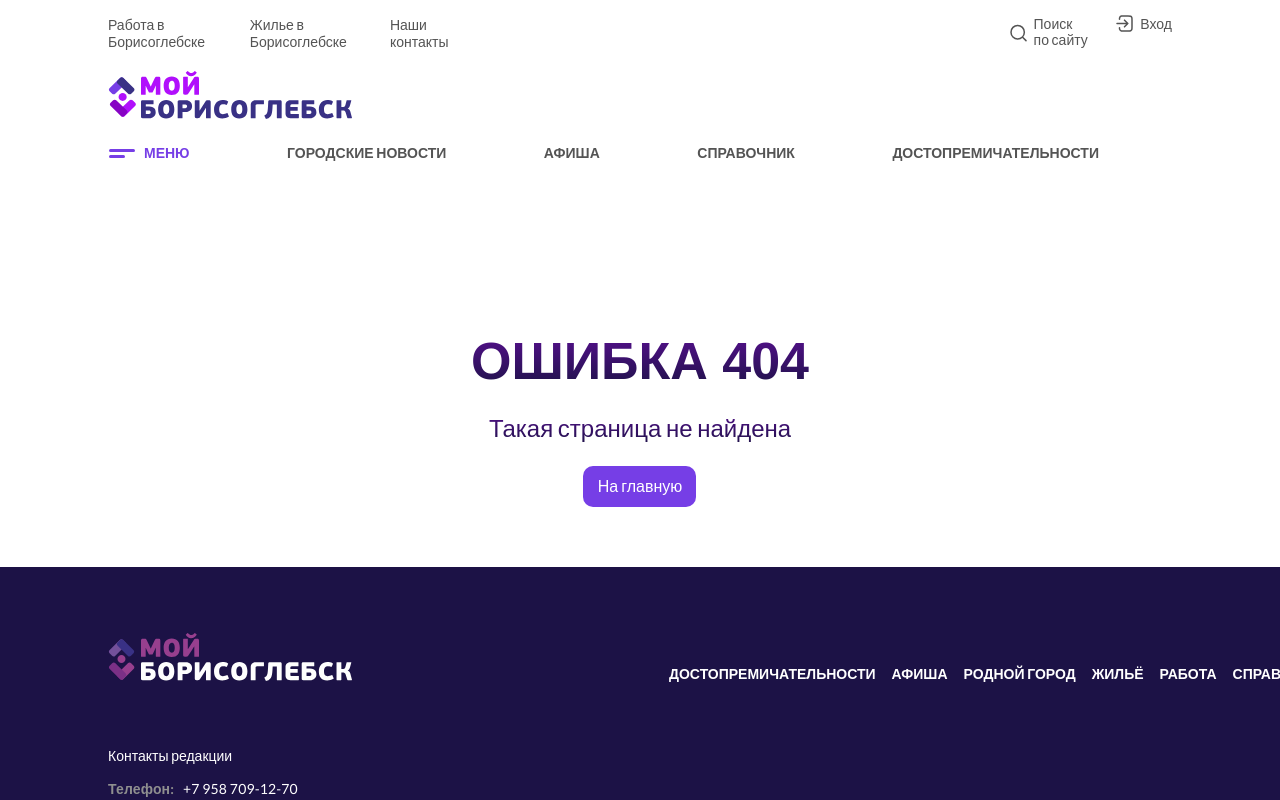
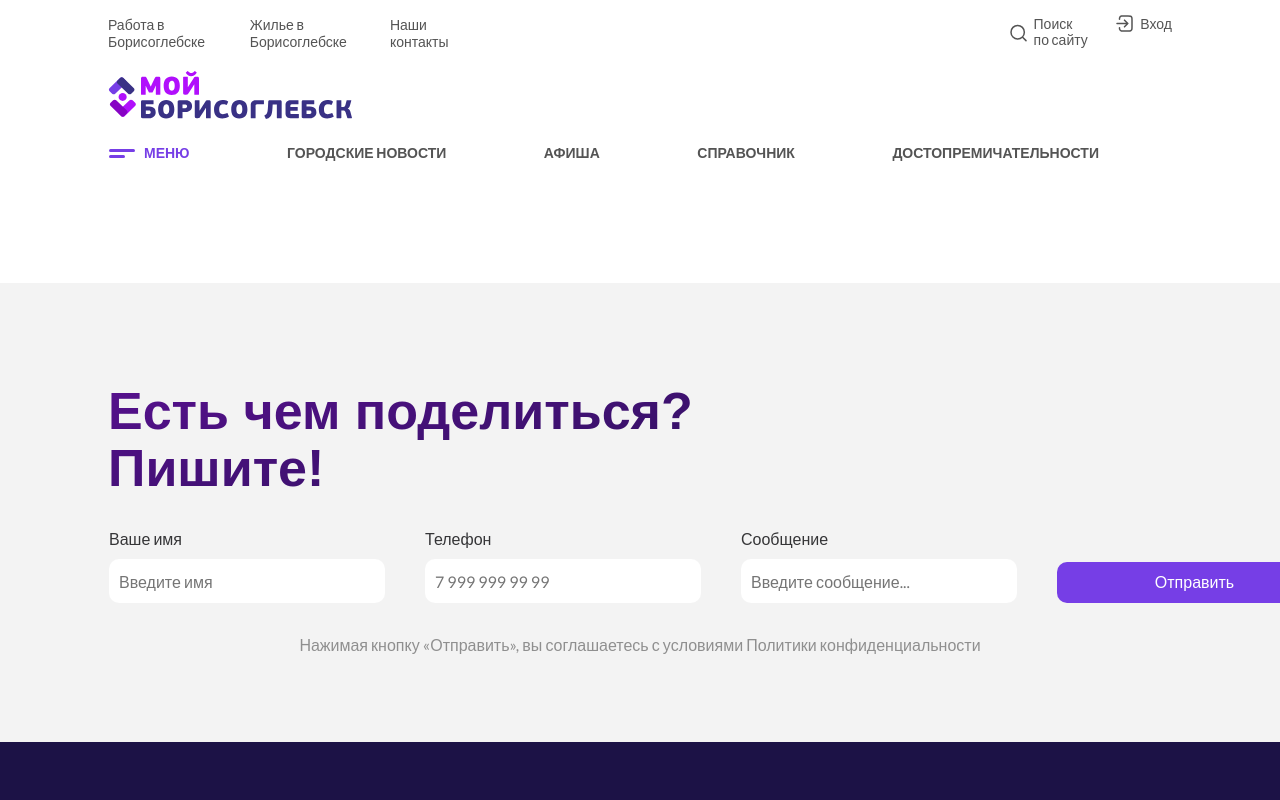
Before and after one commit to sky-trash/my_city, a Vue app: page /Contact in a window 1280 px wide. Shown: the top 800 px of the page. Built offline with nearby package versions, Linux system fonts and the light colour scheme.

Commit message:
contact layout

```diff
--- /dev/null
+++ b/src/components/contact/contact.scss
@@ -0,0 +1,3 @@
+.contact {
+  padding: 60px 0;
+}
--- /dev/null
+++ b/src/components/contact/contact.vue
@@ -0,0 +1,16 @@
+<script setup>
+  import Header from '../layout/header/header.vue';
+  import Application from '../application/application.vue';
+  import Footer from '../layout/footer/footer.vue';
+</script>
+<template>
+  <Header/>
+  <main class="contact">
+
+  </main>
+  <Application/>
+  <Footer/>
+</template>
+<style scoped>
+  @import "./contact.scss";
+</style>
--- /dev/null
+++ b/src/pages/Contact.vue
@@ -0,0 +1,7 @@
+<script setup>
+import Contact from "@/components/contact/contact.vue"
+</script>
+
+<template>
+  <Contact />
+</template>
--- a/src/router/routes.js
+++ b/src/router/routes.js
@@ -5,6 +5,7 @@ import Profile from "../pages/Profile.vue"
 import Poster from "../pages/Poster.vue"
 import News from "../pages/News.vue"
 import Directory from "../pages/Directory.vue"
+import Contact from "../pages/Contact.vue"
 import NotFound from "../pages/NotFound.vue"
 
 export const routes = [
@@ -37,6 +38,10 @@ export const routes = [
     component: Directory,
   },
   {
+    path: "/Contact",
+    component: Contact,
+  },
+  {
     path: "/:notFound",
     component: NotFound,
   },
```
